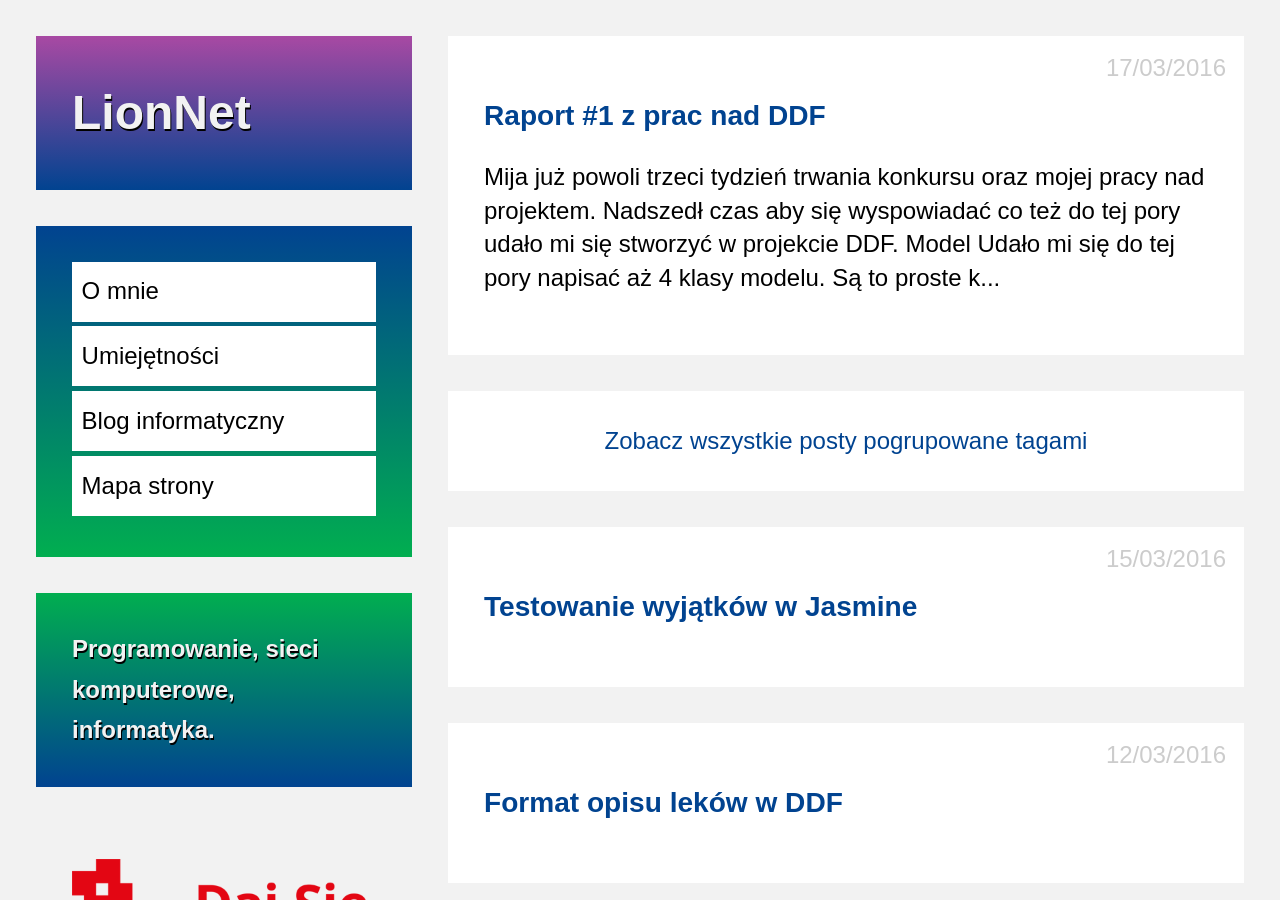
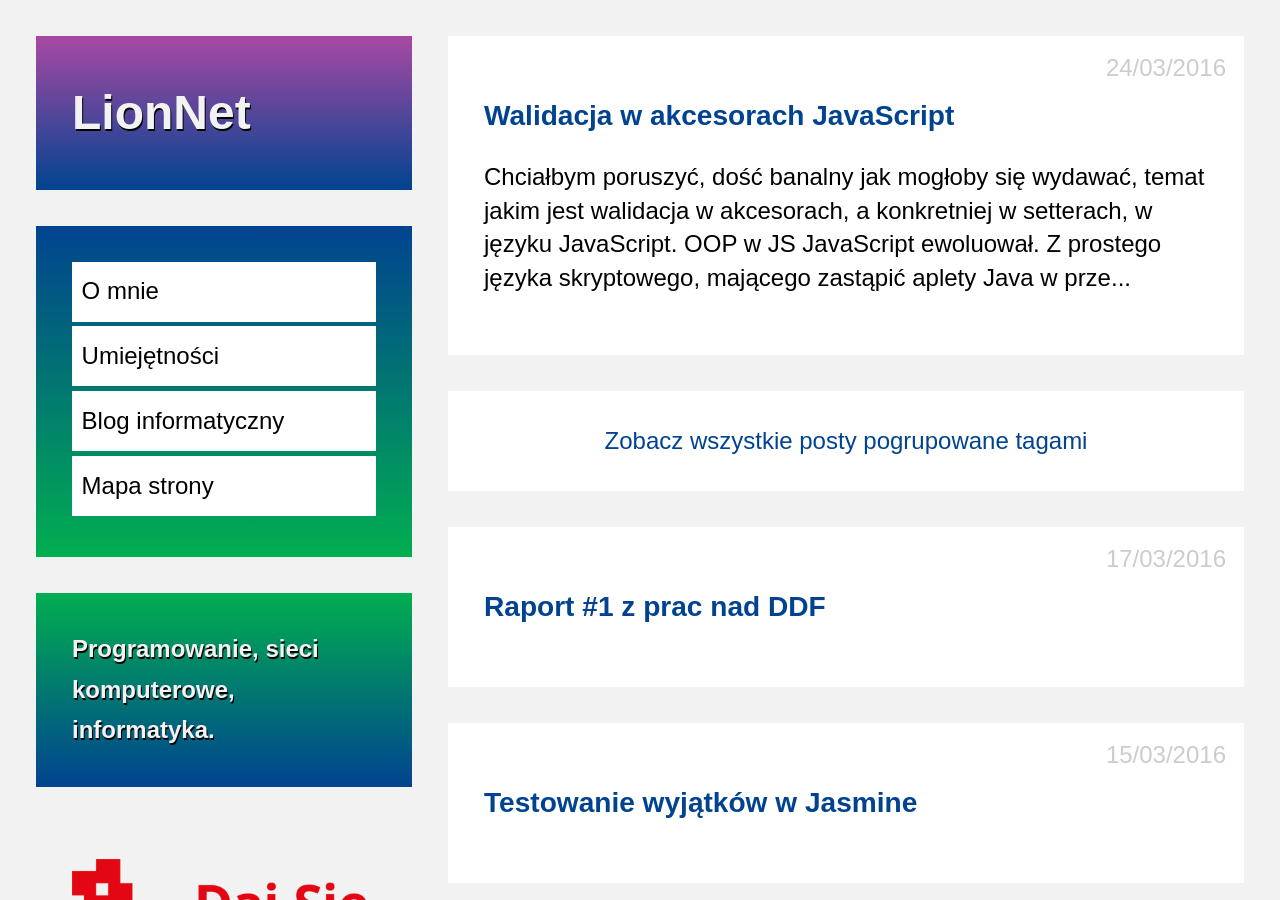
Before and after one commit to maciejlew/maciejlew.github.io, a Jekyll site: the page built from pages/blog.md, in a window 1280 px wide and 900 px high. Built offline with Jekyll 4.4.1, drawn with Linux system fonts in a browser that asks for light colours; some of the changed lines change nothing that is shown.

Commit message:
Adds post Walidacja w akcesorach JavaScript

```diff
--- a/_includes/acronyms.md
+++ b/_includes/acronyms.md
@@ -43,3 +43,4 @@
 *[BDD]: Behavior Driven Development
 *[DDF]: Drug Dose Framework
 *[JSON]: JavaScript Object Notation
+*[YAGNI]: You Aren't Gonna Need It
--- /dev/null
+++ b/_posts/2016-03-24-walidacja-w-akcesorach-javascript.md
@@ -0,0 +1,104 @@
+---
+layout: post
+title: "Walidacja w akcesorach JavaScript"
+date: "2016-03-24 19:20:00"
+description: 'Przykład implementacji walidacji w akcesorach (setterach) w języku JavaScript'
+keywords: "daj się poznać 2016, konkurs programistyczny, aplikacja konkursowa,
+drug dose framework, aplikacja mobilna, pas pediatryczny, dawkowanie leków, yeoman,
+ionic framework, generator aplikacji, jasmine, bdd, testowanie aplikacji, wyjątki,
+akcesory, settery, gettery, javascript"
+tags:
+- DSP2016
+- JS
+- DDF
+- OOP
+- QA
+---
+
+Chciałbym poruszyć, dość banalny jak mogłoby się wydawać, temat jakim jest walidacja
+w akcesorach, a konkretniej w setterach, w języku JavaScript.
+
+### OOP w JS
+
+JavaScript ewoluował. Z prostego języka skryptowego, mającego zastąpić aplety Java
+w przeglądarkach, powstał język o szerokim zastosowaniu, o coraz lepiej określonych
+standardach, wymagający od użytkownika specyficznego podejścia do OOP. Można
+w nim co prawda nadal pisać proste skrypty, nie ocierając się nawet o paradygmaty
+programowania obiektowego, ale coraz większa ilość nowoczesnych bibliotek, coraz
+większa ilość programistów profesjonalnie podchodzących do jakości dostarczanego
+softu powoduje że prędzej czy później spotykamy się w naszej karierze z kodem
+napisanym w OOP. Z czasem sami chcemy taki kod wytwarzać. Jak wspomniałem
+wcześniej, JS ma specyficzne podejście do OOP. Dla osób piszących wcześniej w innych
+obiektowych językach programowania może być ono trudne i czasami irracjonalne.
+Często stajemy przed problemami które w naszym bazowym języku programowania
+rozwiązujemy od ręki, ale przeniesienie tego na kod JS sprawia wiele trudności.
+Tak także może być w przypadku implementacji walidacji parametrów przekazywanych
+do setterów naszych obiektów.
+
+### Typowanie i walidacja w JS
+
+JavaScript jest językiem słabo typowanym. Oznacza to że typ zmiennej może ulegać
+zmianie podczas działania programu oraz że sam język nie pilnuje za nas czy to co
+chcemy przypisać do zmiennej ma jakikolwiek sens z punktu widzenia naszej domeny.
+To samo tyczy się pól w obiektach. Musimy o to zadbać sami. Możemy co prawda
+pozwolić klientom naszych klas na wpisywanie do nich czego dusza zapragnie,
+ale prędzej czy później ktoś z niewiedzy lub z wyrafinowaniem to wykorzysta nie
+w taki sposób w jaki byśmy chcieli.
+
+{% gist a2eb3798ec6867adc675 %}
+
+#### Enkapsulacja pól obiektów
+
+Dobrym pomysłem jest próba enkapsulacji pól klas jako pól pseudo prywatnych i
+utworzenie dla nich setterów i getterów:
+
+{% gist b9e745708bff98539826 %}
+
+W tej chwili ustawiamy stan obiektu przy pomocy setterów. Co prawda nadal możliwe
+jest przypisanie wartości o typach z poza dziedziny oraz bezpośredni dostęp do pól,
+ale zyskaliśmy pewne punkty zaczepienia, czyli nasze settery, w których możemy
+dokonać walidacji.
+
+#### Walidacja w setterach
+
+{% gist ce9d59ad88ec7cbc9449 %}
+
+W tym przykładzie settery zostały rozbudowane o dodatkową walidację. Przekazywane
+do setterów wartości są przypisywane do pól obiektu tylko wtedy gdy przejdą przez
+przygotowane sito. W przeciwnym wypadku rzucane są odpowiednie wyjątki, które klient
+powinien przechwycić i odpowiednio na nie zareagować. W przypadku braku reakcji
+klienta w konsoli przeglądarki pojawi się odpowiedni komunikat. Jest to także
+rozwiązanie przydatne pod względem debugowania - jeśli komunikaty przypisane do
+wyjątków są w miarę sensowne od razu wiemy co się stało.
+
+### Zalety walidacji w setterach
+
+Walidacja danych wejściowych w setterach ma wiele zalet niezależnie od języka
+programowania w jakim przyszło nam tworzyć aplikację. Niektóre języki, zwłaszcza
+silnie typowane, ułatwiają nam tworzenie takiej walidacji out-of-box walidując
+typy zmiennych przekazywanych do setterów. Jednak także w przypadku języków słabo
+typowanych nie jesteśmy z góry na przegranej pozycji. Odrobina pracy powoduje że
+możemy się zabezpieczyć przynajmniej przed najczęstszymi błędami.
+
+W pokazany w przykładzie sposób zabezpieczyliśmy w pewien sposób nasz obiekt przed
+przypadkowym przypisaniem do jego pól wartości z poza dziedziny. Podpowiedzieliśmy
+także osobie która będzie korzystać z naszej klasy (być może nam samym w przyszłości)
+co oczekujemy zastać w polach obiektu gdy odpytamy go o jego stan.
+
+Wykorzystaliśmy tu prawo Demeter, delegując walidację do metod prywatnych.
+Wykorzystaliśmy możliwość rzucania wyjątków przez co nasz obiekt nie musi się
+martwić co zrobić w przypadku niepoprawności danych wejściowych. Można by powiedzieć,
+że naruszyliśmy zasady KISS i YAGNI, ale zostało to zrobione w słusznym celu.
+Te kilka linijek nadmiarowego kodu może w przyszłości oszczędzić wielu minut
+podczas których moglibyśmy szukać odpowiedzi na pytanie jaka to też znowu magia
+podziała się w naszym ulubionym języku programowania.
+
+Tworzenie setterów i getterów ułatwia także testowanie aplikacji. Także
+[testowanie wyjątków w JS]({{site.url}}//2016/03/15/testowanie-wyjatkow-w-jasmine.html)
+jest w miarę proste i przyjemne. Dobrze przygotowane settery oraz suita testów
+na pewno pomoże w utrzymaniu kodu wysokiej jakości.
+
+Więcej przykładów można znaleźć w kodzie źródłowym mojej aplikacji konkursowej
+[Drug Dose Framework](https://github.com/maciejlew/drug-dose-framework).
+
+{% include acronyms.md %}
--- a/pages/map.md
+++ b/pages/map.md
@@ -24,6 +24,7 @@ redirect_from: /map/
  * [Umiejętności](../umiejetnosci)
  * [Kontakt](../kontakt)
  * [Blog informatyczny](../blog)
+   * [Walidacja w akcesorach JavaScript](../2016/03/24/walidacja-w-akcesorach-javascript.html.html)
    * [Raport #1 z prac nad DDF](../2016/03/17/raport-1-z-prac-nad-ddf.html)
    * [Testowanie wyjątków w Jasmine](../2016/03/15/testowanie-wyjatkow-w-jasmine.html)
    * [Format opisu leków w DDF](../2016/03/12/format-opisu-lekow-w-ddf.html)
```
